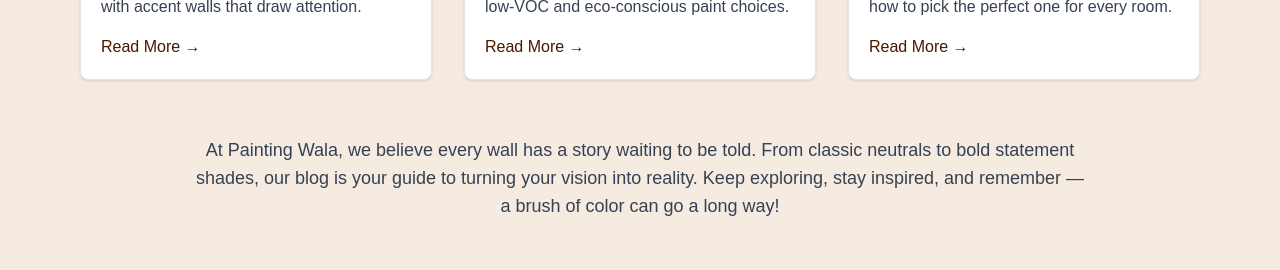
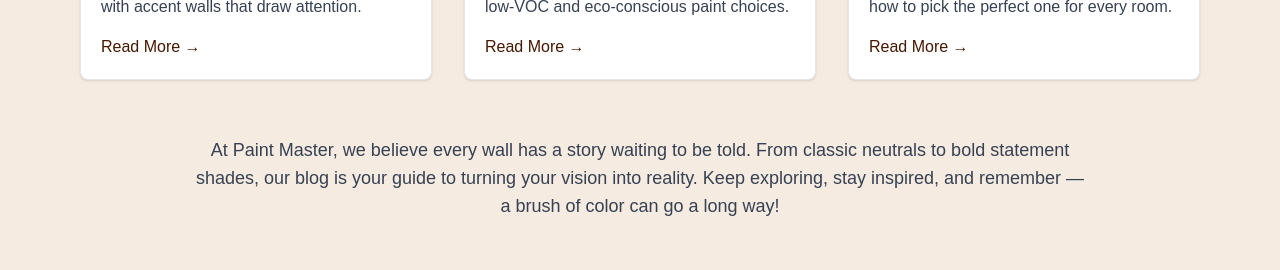
Before and after one commit to Satyam6767/paintmaster, a Next.js app: page /BlogPage in a window 1280 px wide. Shown: the part 1120-1390 px from the top of the page. Built offline with nearby package versions, Linux system fonts and the light colour scheme.

Commit message:
initial commit

```diff
--- a/src/pages/BlogPage.js
+++ b/src/pages/BlogPage.js
@@ -105,7 +105,7 @@ export default function BlogPage() {
 
           {/* Closing Paragraph */}
           <p className="mt-14 text-center text-lg text-gray-700 max-w-4xl mx-auto">
-            At Painting Wala, we believe every wall has a story waiting to be told. From
+            At Paint Master, we believe every wall has a story waiting to be told. From
             classic neutrals to bold statement shades, our blog is your guide to turning your
             vision into reality. Keep exploring, stay inspired, and remember — a brush of color
             can go a long way!
```
